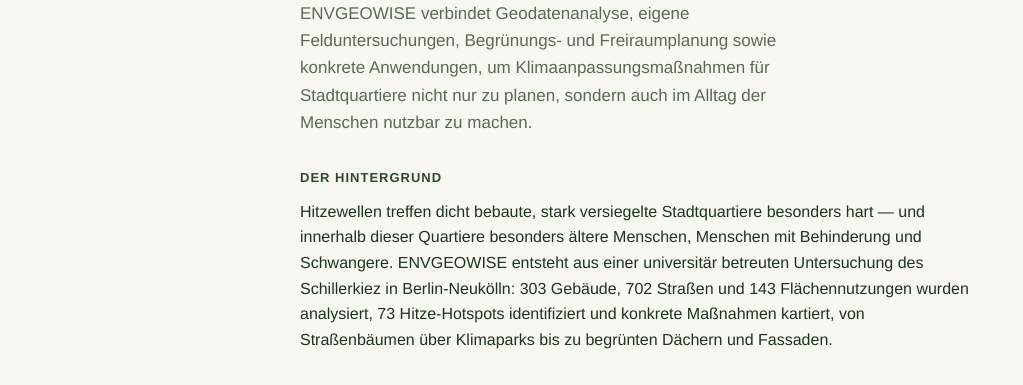
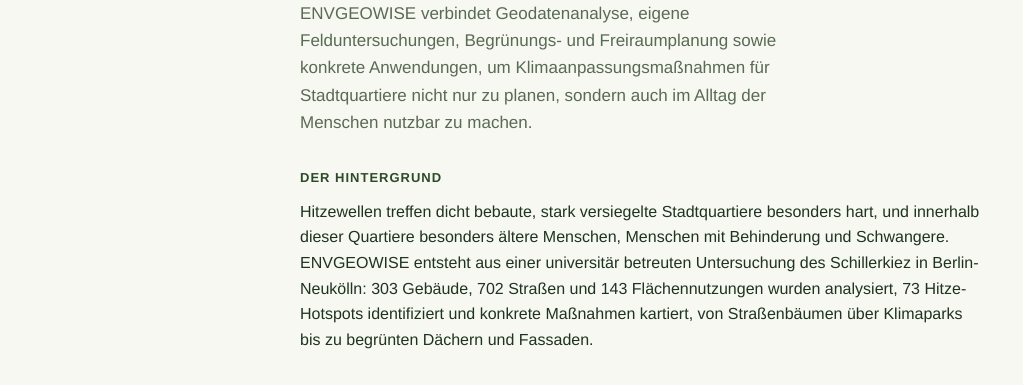
Before and after one commit to Envgeowise/schattenwege, a plain HTML site: page index.html in a window 1280 px wide. Shown: the part 255-640 px from the top of the page, without its empty margins (0-1023 px from the left). Drawn offline with Linux system fonts and the light colour scheme.

Commit message:
Replace em-dashes with plain punctuation

```diff
--- a/index.html
+++ b/index.html
@@ -4,7 +4,7 @@
 <meta charset="UTF-8">
 <meta name="viewport" content="width=device-width, initial-scale=1, viewport-fit=cover">
 <title>ENVGEOWISE</title>
-<meta name="description" content="ENVGEOWISE — Plattform für Klimaanpassung, Stadtbegrünung und Mobilität in Stadtquartieren.">
+<meta name="description" content="ENVGEOWISE: Plattform für Klimaanpassung, Stadtbegrünung und Mobilität in Stadtquartieren.">
 <style>
   :root {
     --bg: #f6f8f1;
@@ -143,7 +143,7 @@
 
   <section>
     <h2>Der Hintergrund</h2>
-    <p>Hitzewellen treffen dicht bebaute, stark versiegelte Stadtquartiere besonders hart — und innerhalb dieser Quartiere besonders ältere Menschen, Menschen mit Behinderung und Schwangere. ENVGEOWISE entsteht aus einer universitär betreuten Untersuchung des Schillerkiez in Berlin-Neukölln: 303 Gebäude, 702 Straßen und 143 Flächennutzungen wurden analysiert, 73 Hitze-Hotspots identifiziert und konkrete Maßnahmen kartiert, von Straßenbäumen über Klimaparks bis zu begrünten Dächern und Fassaden.</p>
+    <p>Hitzewellen treffen dicht bebaute, stark versiegelte Stadtquartiere besonders hart, und innerhalb dieser Quartiere besonders ältere Menschen, Menschen mit Behinderung und Schwangere. ENVGEOWISE entsteht aus einer universitär betreuten Untersuchung des Schillerkiez in Berlin-Neukölln: 303 Gebäude, 702 Straßen und 143 Flächennutzungen wurden analysiert, 73 Hitze-Hotspots identifiziert und konkrete Maßnahmen kartiert, von Straßenbäumen über Klimaparks bis zu begrünten Dächern und Fassaden.</p>
   </section>
 
   <section>
```
